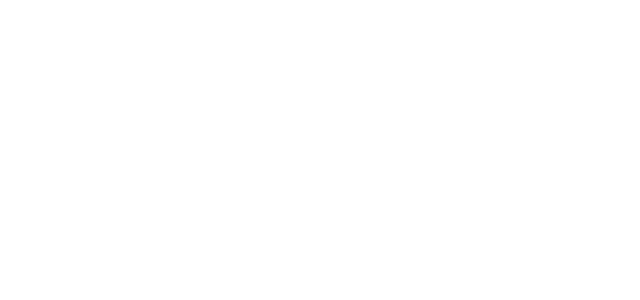
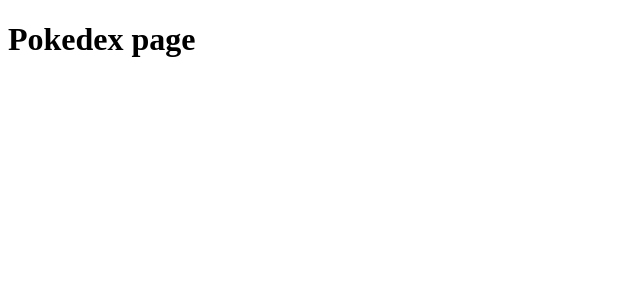
Before and after one commit to shadmanhere/pokedex, a React (Create React App) app: page / in a window 1280 px wide. Shown: the top 300 px of the page, without its empty margins (0-640 px from the left). Built offline with nearby package versions, Linux system fonts and the light colour scheme.

Commit message:
react-router-dom 6 implemented in appjs

```diff
--- a/package.json
+++ b/package.json
@@ -8,6 +8,7 @@
     "@testing-library/user-event": "^12.8.3",
     "react": "^17.0.2",
     "react-dom": "^17.0.2",
+    "react-router-dom": "^6.1.1",
     "react-scripts": "4.0.3",
     "web-vitals": "^1.1.2"
   },
--- a/src/App.js
+++ b/src/App.js
@@ -1,11 +1,15 @@
-import React, { Component } from 'react'
+import React from 'react'
+import { BrowserRouter as Router, Routes ,Route } from 'react-router-dom'
+import Pokedex from './pages/Pokedex'
 
-export default class App extends Component {
-  render() {
-    return (
-      <div>
+function App() {
+  return (
+    <Router>
+      <Routes>
+        <Route path="/" element={<Pokedex />} />
+      </Routes>
+    </Router>
+  )
+}
 
-      </div>
-    )
-  }
-}
+export default App
--- /dev/null
+++ b/src/pages/Pokedex.js
@@ -0,0 +1,11 @@
+import React from 'react'
+
+function Pokedex() {
+    return (
+        <div>
+            <h1>Pokedex page</h1>
+        </div>
+    )
+}
+
+export default Pokedex
```
Also changed, not shown: 1 other file (tests, documents, lock files or other folders).
